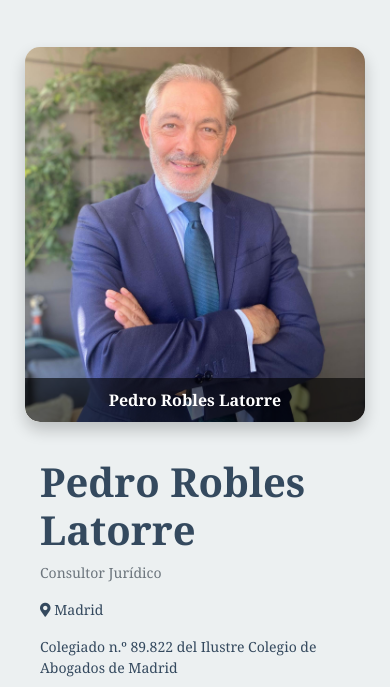
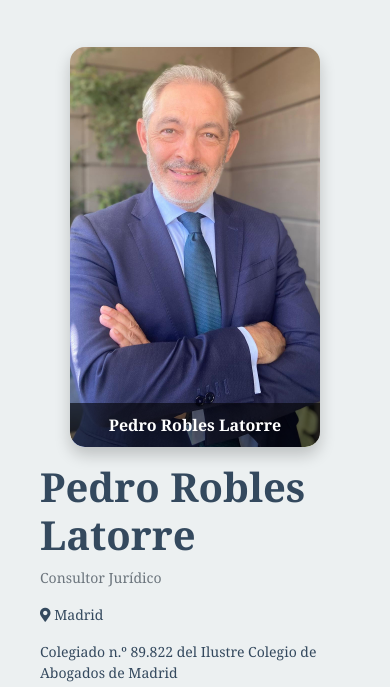
Before and after one commit to QuiqueRobles/EstudioJuridicoPRL, a Flask app: page / in a window 390 px wide. Shown: the part 1311-1998 px from the top of the page. Run offline with Flask 3, Linux system fonts and the light colour scheme; some libraries are stand-ins or nearby versions.

```diff
--- a/app/static/css/styles.css
+++ b/app/static/css/styles.css
@@ -536,17 +536,7 @@ body {
         padding: 1rem;
     }
 
-    /* Photo Container */
-    .photo-container {
-        width: 100%;
-        height: auto;
-        margin-bottom: 20px;
-    }
 
-    .photo-container img {
-        width: 100%;
-        height: auto;
-    }
 
     .photo-overlay {
         font-size: 1rem;
@@ -697,6 +687,7 @@ body {
     .wrapper {
         padding: 20px;
     }
+
 
     /* Sections */
     #sobre-mi,
```
